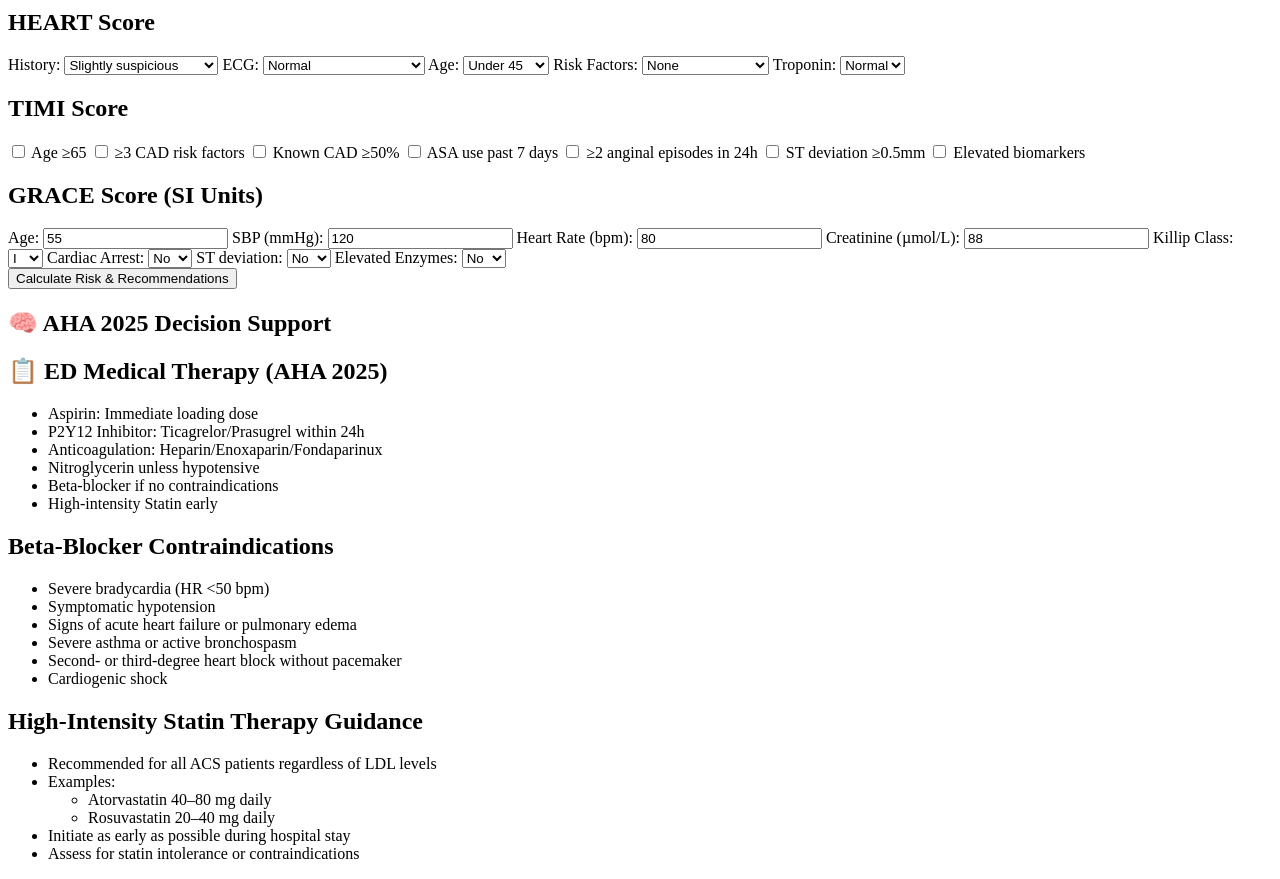
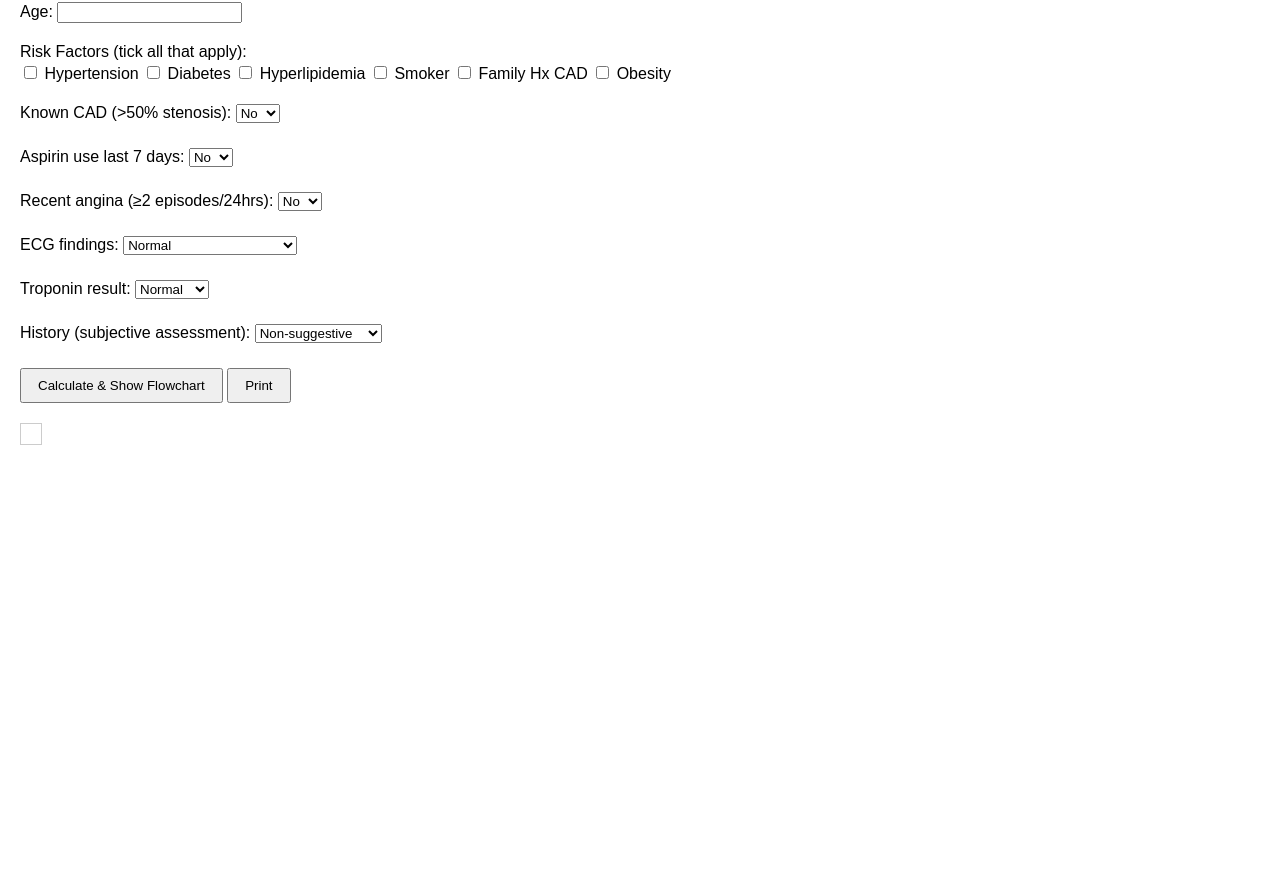
Before and after one commit to gunasegaran81/chest-pain-calculator-demo-, a plain HTML site: page index.html in a window 1280 px wide. Shown: the part 71-950 px from the top of the page. After the commit the page ends 800 px from the top, so only its background shows below. Drawn offline with Linux system fonts and the light colour scheme.

Commit message:
Add files via upload

```diff
--- a/index.html
+++ b/index.html
@@ -1,141 +1,135 @@
 
 <!DOCTYPE html>
-<html lang="en">
+<html>
 <head>
-  <meta charset="UTF-8">
-  <title>Chest Pain Risk Stratification Tool (AHA 2025)</title>
+<title>HEART & TIMI Integrated System</title>
+<style>
+    body { font-family: Arial, sans-serif; margin: 20px; }
+    h2 { color: #003366; }
+    label { display: block; margin-top: 10px; }
+    input, select { margin-top: 5px; margin-bottom: 10px; }
+    .result { margin-top: 20px; font-weight: bold; padding: 10px; border: 1px solid #ccc; width: fit-content; }
+    .low { background-color: #d4edda; color: #155724; }
+    .moderate { background-color: #fff3cd; color: #856404; }
+    .high { background-color: #f8d7da; color: #721c24; }
+    .flowchart { margin-top: 30px; padding: 15px; border: 2px dashed #999; background-color: #f0f8ff; }
+    button { margin-top: 15px; padding: 8px 16px; }
+</style>
 </head>
 <body>
-<h1>Chest Pain Risk Tool (Integrated with AHA 2025 Guidance)</h1>
 
-<section>
-  <h2>HEART Score</h2>
-  <label>History: <select id="heartHistory"><option value="0">Slightly suspicious</option><option value="1">Moderately suspicious</option><option value="2">Highly suspicious</option></select></label>
-  <label>ECG: <select id="heartECG"><option value="0">Normal</option><option value="1">Non-specific changes</option><option value="2">Significant ST deviation</option></select></label>
-  <label>Age: <select id="heartAge"><option value="0">Under 45</option><option value="1">45–64</option><option value="2">65 or older</option></select></label>
-  <label>Risk Factors: <select id="heartRisk"><option value="0">None</option><option value="1">1–2</option><option value="2">≥3 or known CAD</option></select></label>
-  <label>Troponin: <select id="heartTroponin"><option value="0">Normal</option><option value="1">1–3x</option><option value="2">>3x</option></select></label>
-  <div id="heartResult"></div>
-</section>
+<h2>HEART & TIMI Integrated Risk Assessment</h2>
 
-<section>
-  <h2>TIMI Score</h2>
-  <label><input type="checkbox" class="timi" value="1"> Age ≥65</label>
-  <label><input type="checkbox" class="timi" value="1"> ≥3 CAD risk factors</label>
-  <label><input type="checkbox" class="timi" value="1"> Known CAD ≥50%</label>
-  <label><input type="checkbox" class="timi" value="1"> ASA use past 7 days</label>
-  <label><input type="checkbox" class="timi" value="1"> ≥2 anginal episodes in 24h</label>
-  <label><input type="checkbox" class="timi" value="1"> ST deviation ≥0.5mm</label>
-  <label><input type="checkbox" class="timi" value="1"> Elevated biomarkers</label>
-  <div id="timiResult"></div>
-</section>
+<form id="riskForm">
+    <label>Age:
+        <input type="number" id="age" required>
+    </label>
 
-<section>
-  <h2>GRACE Score (SI Units)</h2>
-  <label>Age: <input type="number" id="age" value="55"></label>
-  <label>SBP (mmHg): <input type="number" id="sbp" value="120"></label>
-  <label>Heart Rate (bpm): <input type="number" id="hr" value="80"></label>
-  <label>Creatinine (µmol/L): <input type="number" id="creatinine" value="88"></label>
-  <label>Killip Class: <select id="killip"><option value="1">I</option><option value="2">II</option><option value="3">III</option><option value="4">IV</option></select></label>
-  <label>Cardiac Arrest: <select id="arrest"><option value="0">No</option><option value="1">Yes</option></select></label>
-  <label>ST deviation: <select id="st_dev"><option value="0">No</option><option value="1">Yes</option></select></label>
-  <label>Elevated Enzymes: <select id="enzymes"><option value="0">No</option><option value="1">Yes</option></select></label>
-  <div id="graceResult"></div>
-</section>
+    <label>Risk Factors (tick all that apply):</label>
+    <input type="checkbox" class="rf"> Hypertension
+    <input type="checkbox" class="rf"> Diabetes
+    <input type="checkbox" class="rf"> Hyperlipidemia
+    <input type="checkbox" class="rf"> Smoker
+    <input type="checkbox" class="rf"> Family Hx CAD
+    <input type="checkbox" class="rf"> Obesity
 
-<button onclick="calculate()">Calculate Risk & Recommendations</button>
+    <label>Known CAD (>50% stenosis):
+        <select id="knownCAD">
+            <option value="0">No</option>
+            <option value="1">Yes</option>
+        </select>
+    </label>
 
-<section>
-  <h2>🧠 AHA 2025 Decision Support</h2>
-  <div id="decisionSupport"></div>
-</section>
+    <label>Aspirin use last 7 days:
+        <select id="aspirin">
+            <option value="0">No</option>
+            <option value="1">Yes</option>
+        </select>
+    </label>
 
-<section>
-  <h2>📋 ED Medical Therapy (AHA 2025)</h2>
-  <ul>
-    <li>Aspirin: Immediate loading dose</li>
-    <li>P2Y12 Inhibitor: Ticagrelor/Prasugrel within 24h</li>
-    <li>Anticoagulation: Heparin/Enoxaparin/Fondaparinux</li>
-    <li>Nitroglycerin unless hypotensive</li>
-    <li>Beta-blocker if no contraindications</li>
-    <li>High-intensity Statin early</li>
-  </ul>
-</section>
+    <label>Recent angina (≥2 episodes/24hrs):
+        <select id="angina">
+            <option value="0">No</option>
+            <option value="1">Yes</option>
+        </select>
+    </label>
+
+    <label>ECG findings:
+        <select id="ecg">
+            <option value="0">Normal</option>
+            <option value="1">Non-specific changes</option>
+            <option value="2">Significant ST depression</option>
+        </select>
+    </label>
+
+    <label>Troponin result:
+        <select id="troponin">
+            <option value="0">Normal</option>
+            <option value="1">Elevated</option>
+        </select>
+    </label>
+
+    <label>History (subjective assessment):
+        <select id="history">
+            <option value="0">Non-suggestive</option>
+            <option value="1">Mildly suggestive</option>
+            <option value="2">Highly suggestive</option>
+        </select>
+    </label>
+
+    <button type="button" onclick="calculate()">Calculate & Show Flowchart</button>
+    <button type="button" onclick="window.print()">Print</button>
+</form>
+
+<div id="output" class="result"></div>
+<div id="flowchart" class="flowchart" style="display:none;">
+    <h3>Chest Pain Clinical Pathway:</h3>
+    <ul>
+        <li><strong>HEART 0–3 (Low Risk) & TIMI 0–1:</strong> Consider safe discharge with follow-up</li>
+        <li><strong>HEART 4–6 or TIMI 2–3:</strong> Observation, serial ECG & troponins</li>
+        <li><strong>HEART ≥7 or TIMI ≥4:</strong> Admit, urgent cardiology review</li>
+    </ul>
+    <p>Always consider clinical judgement in final decision-making.</p>
+</div>
 
 <script>
 function calculate() {
-  let heart = parseInt(document.getElementById("heartHistory").value) +
-              parseInt(document.getElementById("heartECG").value) +
-              parseInt(document.getElementById("heartAge").value) +
-              parseInt(document.getElementById("heartRisk").value) +
-              parseInt(document.getElementById("heartTroponin").value);
-  document.getElementById("heartResult").innerText = "HEART Score: " + heart;
+    let age = parseInt(document.getElementById('age').value);
+    let rfCount = document.querySelectorAll('.rf:checked').length;
+    let knownCAD = parseInt(document.getElementById('knownCAD').value);
+    let aspirin = parseInt(document.getElementById('aspirin').value);
+    let angina = parseInt(document.getElementById('angina').value);
+    let ecg = parseInt(document.getElementById('ecg').value);
+    let troponin = parseInt(document.getElementById('troponin').value);
+    let history = parseInt(document.getElementById('history').value);
 
-  let timi = document.querySelectorAll(".timi:checked").length;
-  document.getElementById("timiResult").innerText = "TIMI Score: " + timi;
+    // HEART Score
+    let heart = history + ecg;
+    heart += (age >= 65) ? 2 : (age >= 45) ? 1 : 0;
+    heart += (rfCount >= 3) ? 2 : (rfCount >= 1) ? 1 : 0;
+    heart += (troponin == 1) ? 2 : 0;
 
-  let age = parseInt(document.getElementById("age").value);
-  let sbp = parseInt(document.getElementById("sbp").value);
-  let hr = parseInt(document.getElementById("hr").value);
-  let creat = parseFloat(document.getElementById("creatinine").value) / 88.4;
-  let killip = parseInt(document.getElementById("killip").value);
-  let arrest = parseInt(document.getElementById("arrest").value);
-  let st_dev = parseInt(document.getElementById("st_dev").value);
-  let enzymes = parseInt(document.getElementById("enzymes").value);
+    // TIMI Score
+    let timi = 0;
+    timi += (age >= 65) ? 1 : 0;
+    timi += (rfCount >= 3) ? 1 : 0;
+    timi += knownCAD;
+    timi += aspirin;
+    timi += angina;
+    timi += (ecg == 2) ? 1 : 0;
+    timi += troponin;
 
-  let grace = Math.floor(age * 0.8);
-  grace += hr > 150 ? 24 : hr > 100 ? 13 : hr > 70 ? 7 : 0;
-  grace += sbp < 80 ? 30 : sbp < 100 ? 20 : sbp < 120 ? 10 : 0;
-  grace += creat > 2.0 ? 28 : creat > 1.5 ? 20 : creat > 1.2 ? 10 : 0;
-  grace += [0, 20, 39, 59][killip - 1];
-  grace += arrest ? 39 : 0;
-  grace += st_dev ? 28 : 0;
-  grace += enzymes ? 14 : 0;
-  document.getElementById("graceResult").innerText = "GRACE Score: " + grace;
+    // Color coding
+    let heartClass = heart <= 3 ? 'low' : (heart <= 6 ? 'moderate' : 'high');
+    let timiClass = timi <= 1 ? 'low' : (timi <= 3 ? 'moderate' : 'high');
 
-  let decision = [];
-  if (heart <= 3) decision.push("HEART: Low risk - Discharge reasonable.");
-  else if (heart <= 6) decision.push("HEART: Moderate risk - Observe & refine.");
-  else decision.push("HEART: High risk - Early invasive strategy.");
+    document.getElementById('output').innerHTML =
+        `<div class="${heartClass}">HEART Score: <strong>${heart}</strong></div>
+         <div class="${timiClass}">TIMI Score: <strong>${timi}</strong></div>`;
 
-  if (timi <= 2) decision.push("TIMI: Low risk - Conservative strategy.");
-  else if (timi <= 4) decision.push("TIMI: Intermediate - Consider early invasive.");
-  else decision.push("TIMI: High risk - Early invasive recommended.");
-
-  if (grace < 109) decision.push("GRACE: Low risk - Non-invasive testing reasonable.");
-  else if (grace <= 140) decision.push("GRACE: Intermediate - Invasive vs conservative based on judgement.");
-  else decision.push("GRACE: High risk - Early invasive approach (<24h).");
-
-  document.getElementById("decisionSupport").innerHTML = "<ul><li>" + decision.join("</li><li>") + "</li></ul>";
+    document.getElementById('flowchart').style.display = 'block';
 }
 </script>
 
-
-<section>
-  <h2>Beta-Blocker Contraindications</h2>
-  <ul>
-    <li>Severe bradycardia (HR &lt;50 bpm)</li>
-    <li>Symptomatic hypotension</li>
-    <li>Signs of acute heart failure or pulmonary edema</li>
-    <li>Severe asthma or active bronchospasm</li>
-    <li>Second- or third-degree heart block without pacemaker</li>
-    <li>Cardiogenic shock</li>
-  </ul>
-</section>
-
-<section>
-  <h2>High-Intensity Statin Therapy Guidance</h2>
-  <ul>
-    <li>Recommended for all ACS patients regardless of LDL levels</li>
-    <li>Examples:</li>
-    <ul>
-      <li>Atorvastatin 40–80 mg daily</li>
-      <li>Rosuvastatin 20–40 mg daily</li>
-    </ul>
-    <li>Initiate as early as possible during hospital stay</li>
-    <li>Assess for statin intolerance or contraindications</li>
-  </ul>
-</section>
-
 </body>
 </html>
```
